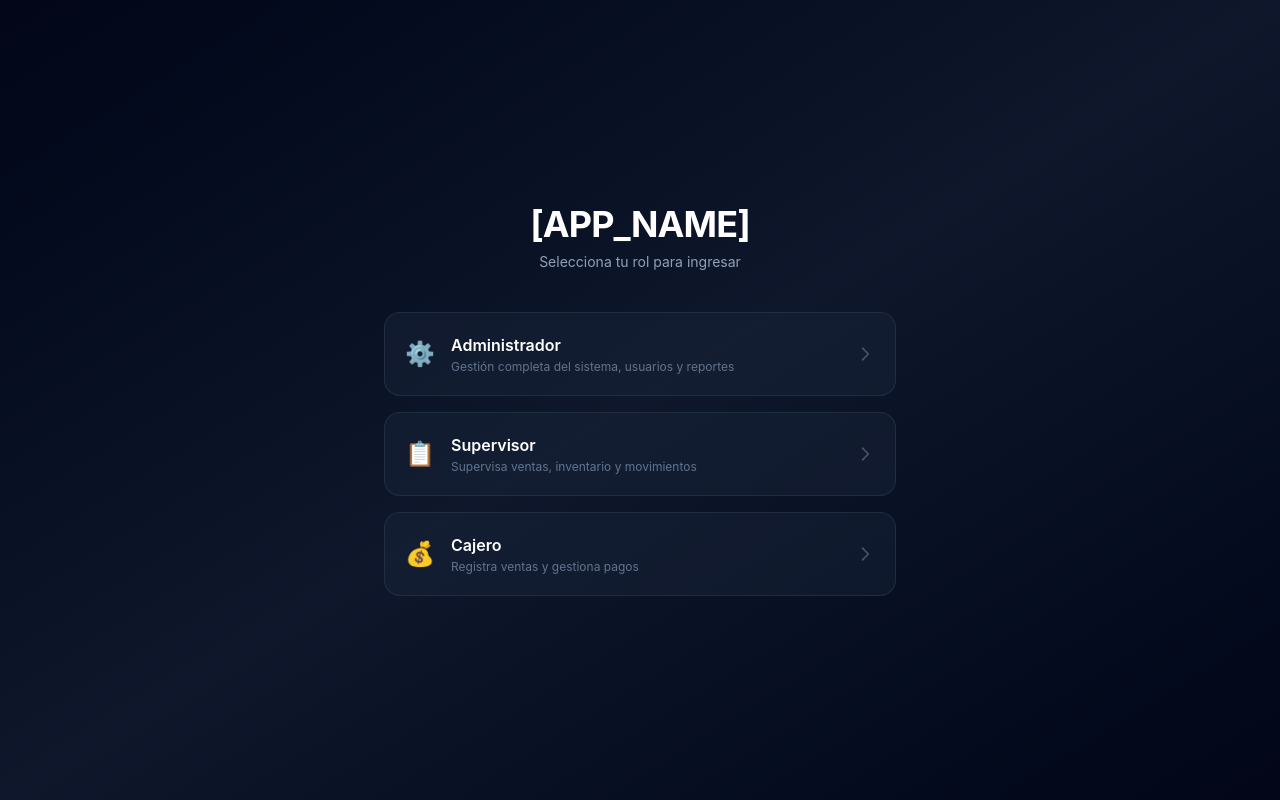
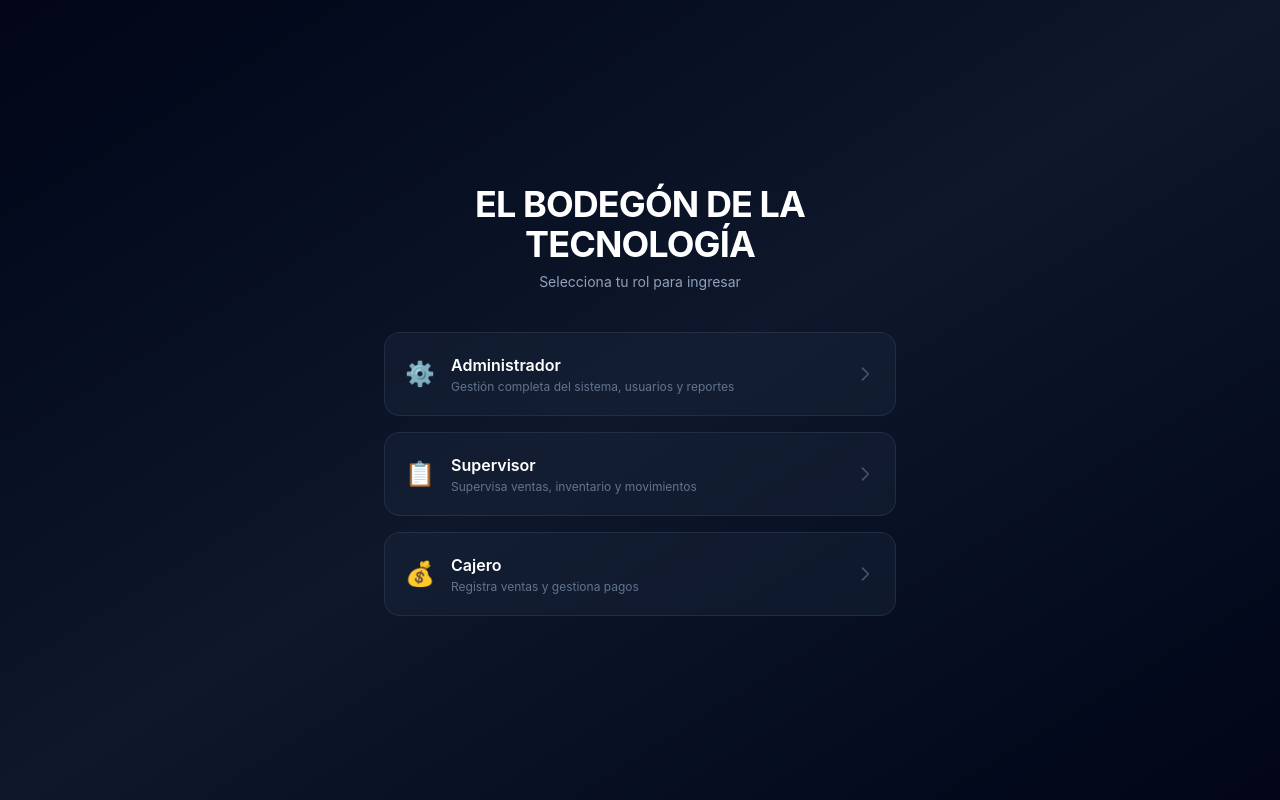
Before and after one commit to Daga7/AppFacturacion, a React (Vite) app in the folder frontend/: page /login in a window 1280 px wide. Built offline with nearby package versions, Linux system fonts and the light colour scheme; no server answers.

Commit message:
fix : rename company across the entire app

```diff
--- a/frontend/src/components/Layout.tsx
+++ b/frontend/src/components/Layout.tsx
@@ -24,7 +24,7 @@ export default function Layout() {
       <aside className="w-60 bg-slate-900 border-r border-slate-800 flex flex-col shrink-0">
         <div className="p-5 border-b border-slate-800">
           <h1 className="text-lg font-bold text-white tracking-tight">
-            [APP_NAME]
+            {APP_NAME}
           </h1>
         </div>
 
--- a/frontend/src/pages/Login.tsx
+++ b/frontend/src/pages/Login.tsx
@@ -56,7 +56,7 @@ export default function Login() {
       <div className="w-full max-w-lg">
         <div className="text-center mb-10">
           <h1 className="text-4xl font-bold tracking-tight text-white mb-2">
-            [APP_NAME]
+            {APP_NAME}
           </h1>
           <p className="text-slate-400 text-sm">
             Selecciona tu rol para ingresar
```
